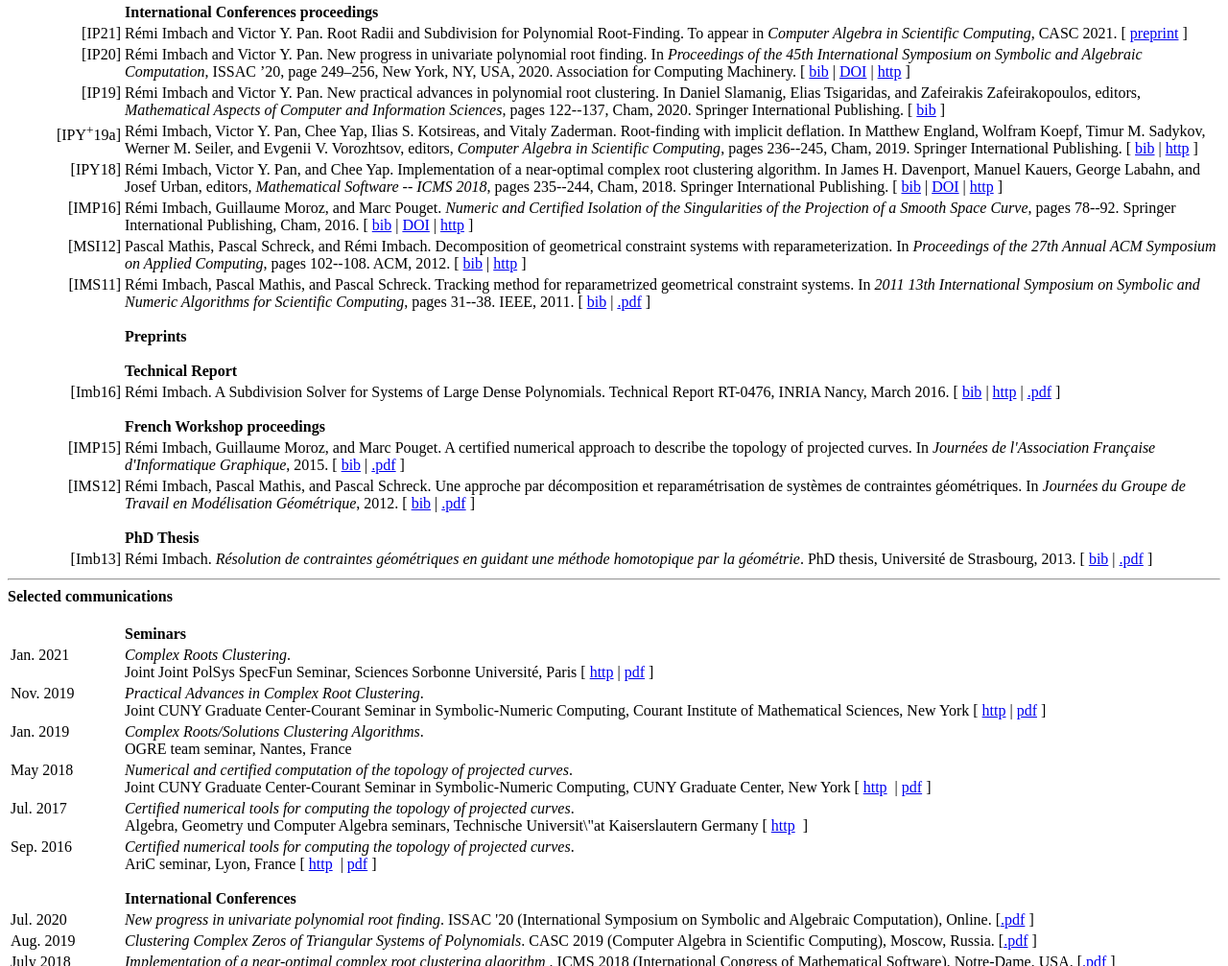
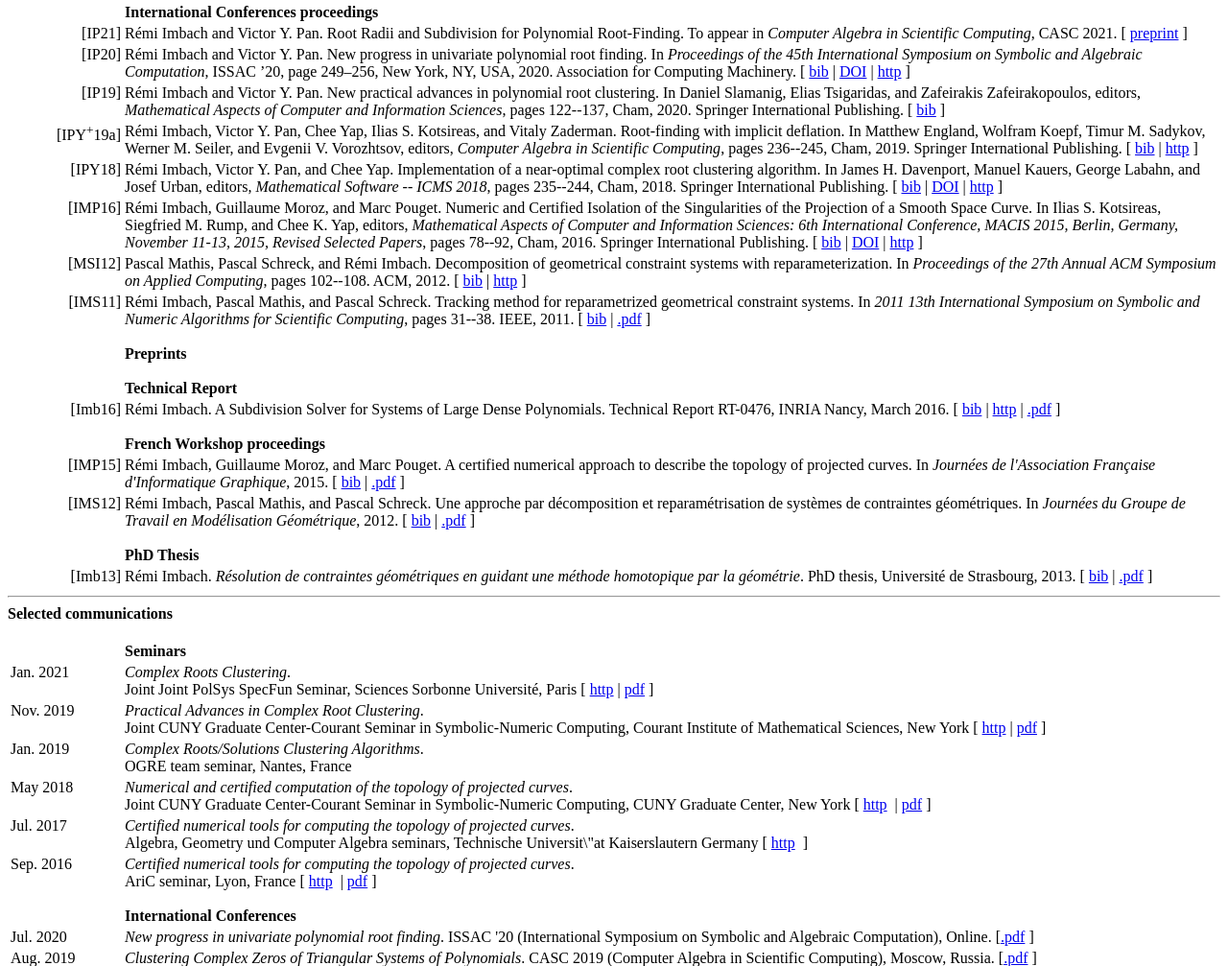
Before and after one commit to rimbach/rimbach.github.io, a plain HTML site: page index.html in a window 1280 px wide. Shown: the part 1252-2259 px from the top of the page at 96% size. Drawn offline with Linux system fonts and the light colour scheme.

Commit message:
July2021

```diff
--- a/index.html
+++ b/index.html
@@ -341,9 +341,13 @@ R&eacute;mi Imbach, Victor&nbsp;Y. Pan, and Chee Yap.
 </td>
 <td class="bibtexitem">
 R&eacute;mi Imbach, Guillaume Moroz, and Marc Pouget.
- <em>Numeric and Certified Isolation of the Singularities of the
-  Projection of a Smooth Space Curve</em>, pages 78--92.
- Springer International Publishing, Cham, 2016.
+ Numeric and Certified Isolation of the Singularities of the
+  Projection of a Smooth Space Curve.
+ In Ilias&nbsp;S. Kotsireas, Siegfried&nbsp;M. Rump, and Chee&nbsp;K. Yap, editors,
+  <em>Mathematical Aspects of Computer and Information Sciences: 6th
+  International Conference, MACIS 2015, Berlin, Germany, November 11-13, 2015,
+  Revised Selected Papers</em>, pages 78--92, Cham, 2016. Springer International
+  Publishing.
 [&nbsp;<a href="references_bib.html#IMP16b">bib</a>&nbsp;|
 <a href="http://dx.doi.org/10.1007/978-3-319-32859-1_6">DOI</a>&nbsp;|
 <a href="http://dx.doi.org/10.1007/978-3-319-32859-1_6">http</a>&nbsp;]
```
Also changed, not shown: references_bib.html (+2 -2 lines), 1 other file.
